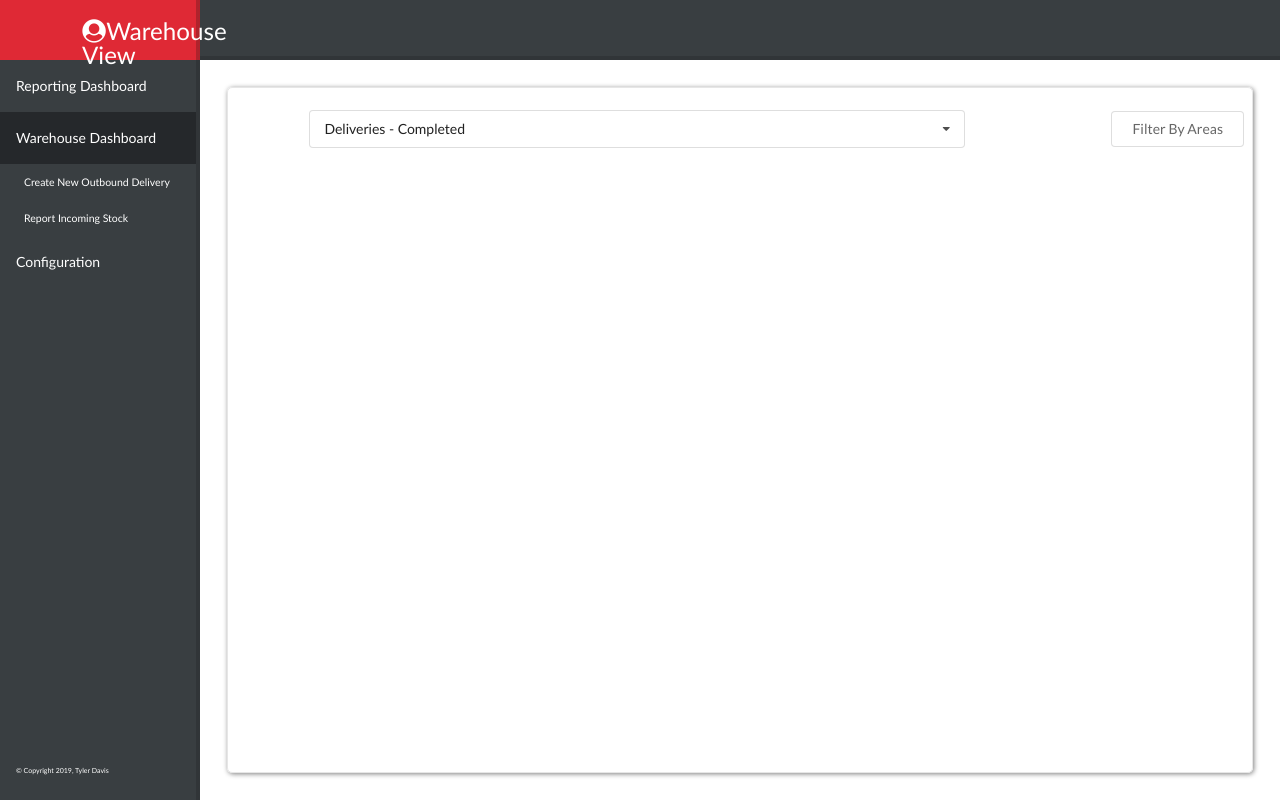
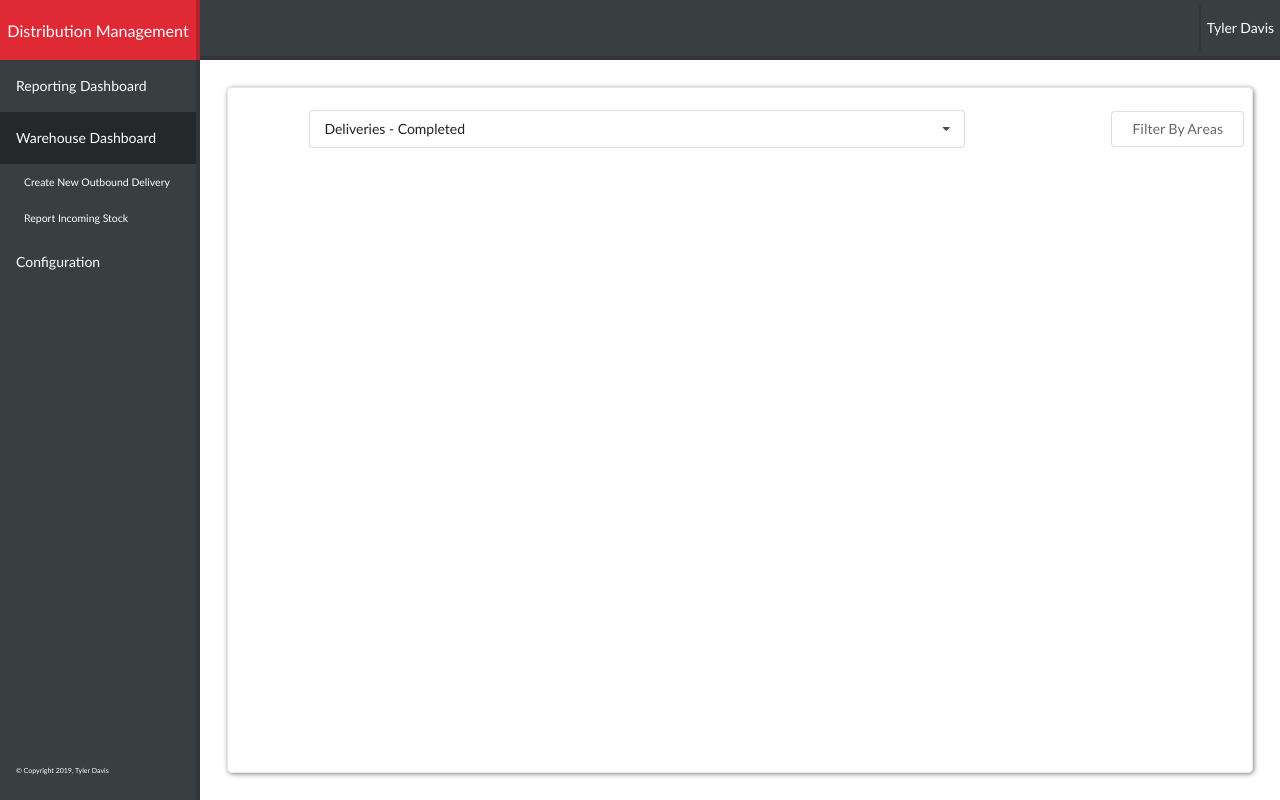
Before and after one commit to AttemptedCollective/Accessible-Warehouse, a website: page src/warehouse.html in a window 1280 px wide. Shown: the top 800 px of the page. Drawn offline with nearby package versions, Linux system fonts and the light colour scheme; no server answers.

Commit message:
updated warehouse.html to match format

```diff
--- a/src/warehouse.html
+++ b/src/warehouse.html
@@ -15,10 +15,12 @@
 
 <body>
     <logoarea>
-        <div><i class="large user circle icon"><username>Warehouse View</username></i></div>
+        <div>Distribution Management</div>
     </logoarea>
     <userarea>
-
+        <div>
+            <div>Tyler Davis</div>
+        </div>
     </userarea>
     <sidebar>
         <nav>
```
